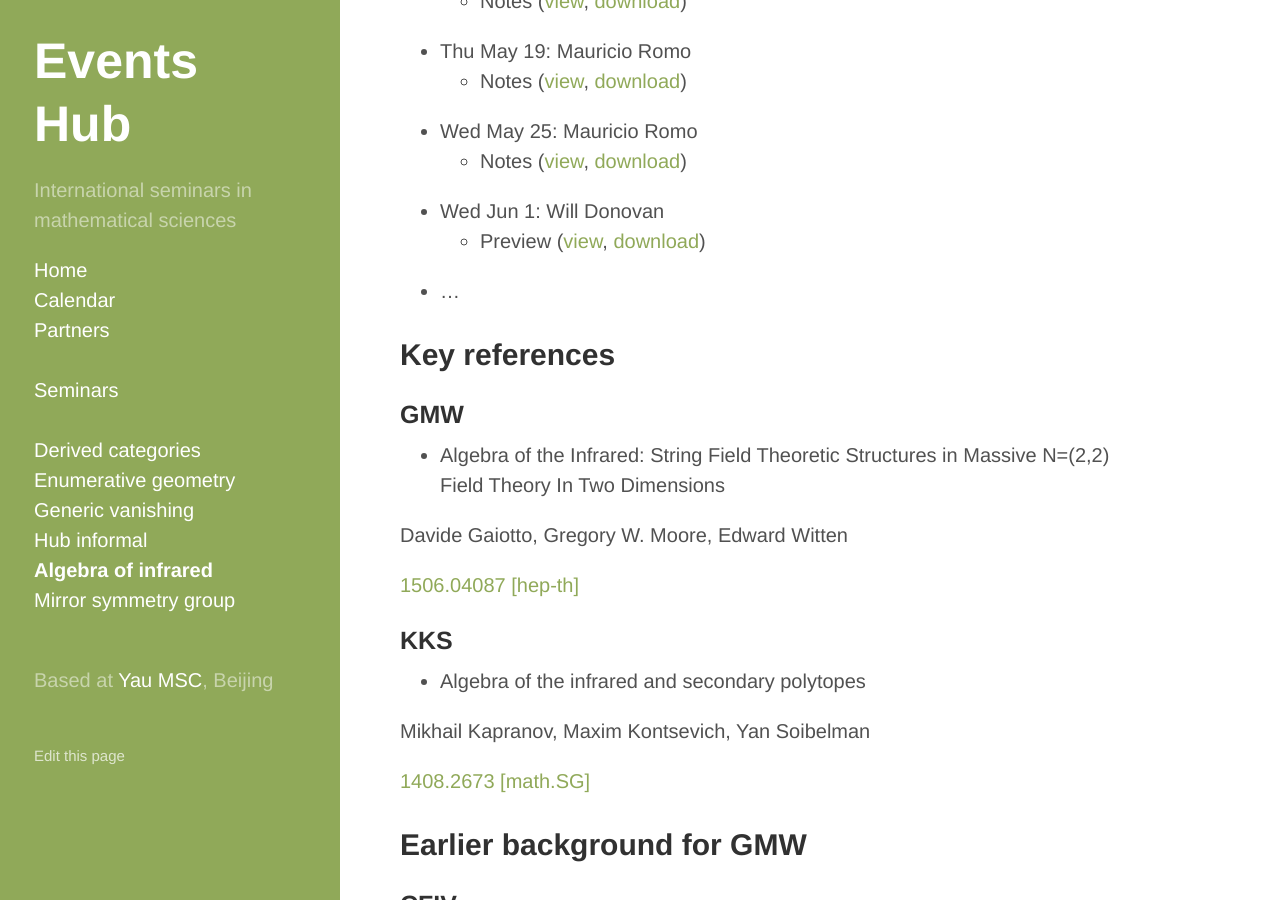
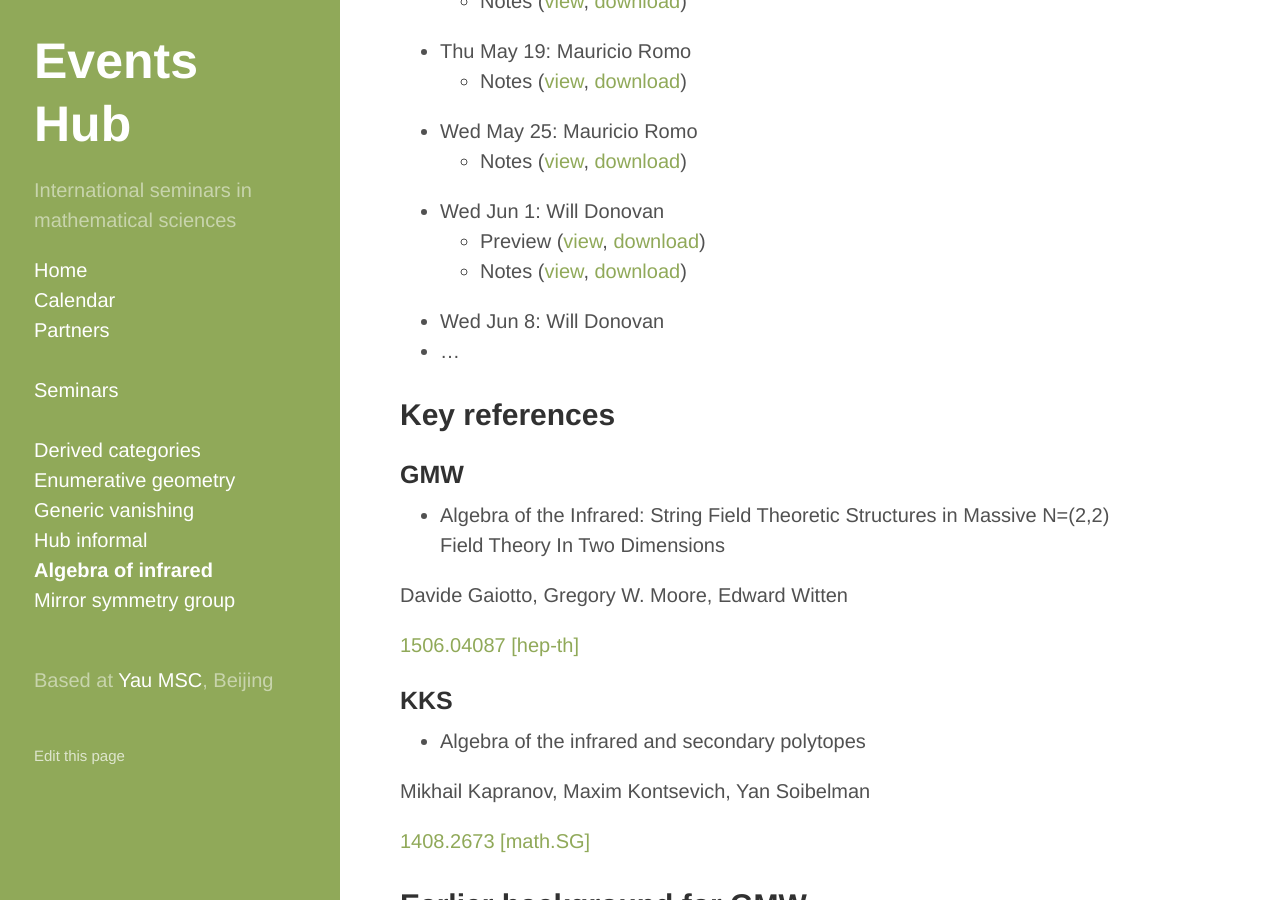
Before and after one commit to yau-msc-events/yau-msc-events.github.io, a Jekyll site: the page built from seminar-ir.md, in a window 1280 px wide and 900 px high, scrolled down 538 px. Built offline with Jekyll 4.4.1, drawn with Linux system fonts in a browser that asks for light colours.

Commit message:
Update seminar-ir.md

```diff
--- a/seminar-ir.md
+++ b/seminar-ir.md
@@ -20,6 +20,8 @@ Organizers: Will Donovan, Mauricio Romo
   - Notes ([view](https://cloud.tsinghua.edu.cn/f/338c19e83abe44fb95f5), [download](https://cloud.tsinghua.edu.cn/f/338c19e83abe44fb95f5/?dl=1))
 * Wed Jun 1: Will Donovan
   - Preview ([view](https://cloud.tsinghua.edu.cn/f/c55f2e3ab10740e8b514), [download](https://cloud.tsinghua.edu.cn/f/c55f2e3ab10740e8b514/?dl=1))
+  - Notes ([view](https://cloud.tsinghua.edu.cn/f/f3eb6351ffd0491bb8c3), [download](https://cloud.tsinghua.edu.cn/f/f3eb6351ffd0491bb8c3/?dl=1))
+* Wed Jun 8: Will Donovan
 * ...
 
 ## Key references
```
